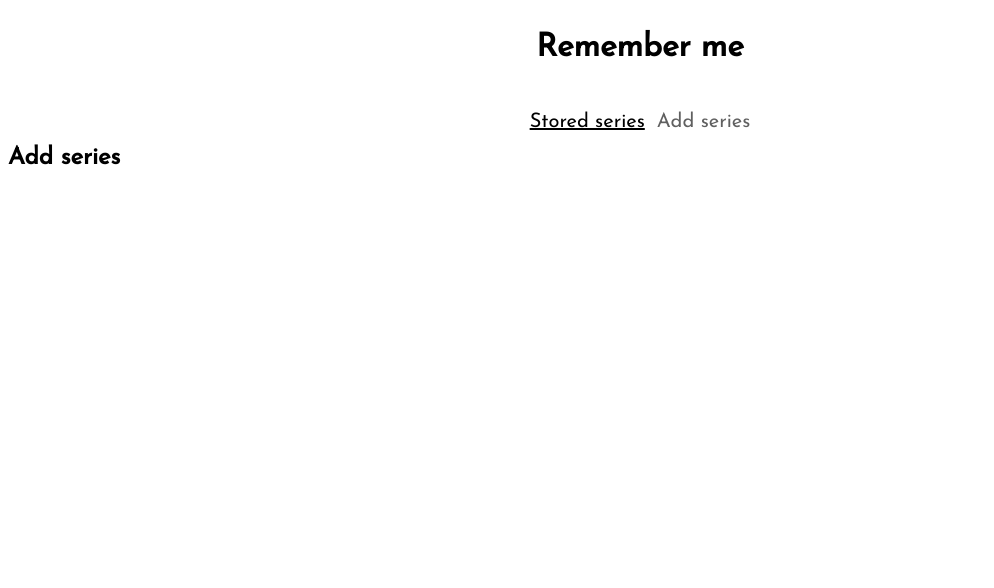
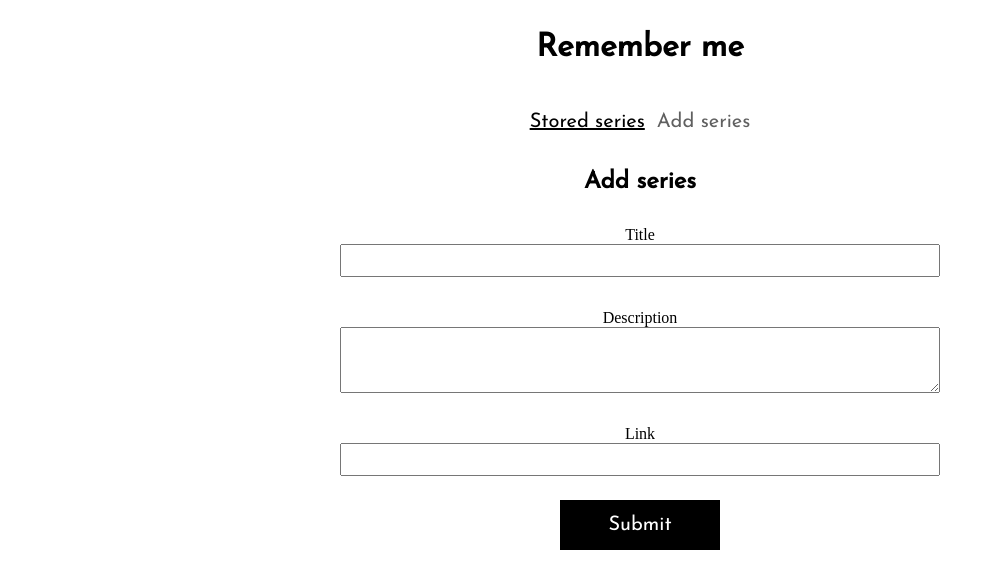
Before and after one commit to AndrewPalchykovsky/watchlist, a Vue app: page / in a window 1280 px wide. Both pictures are taken after a click on the button "Add series". Shown: the top 588 px of the page, without its empty margins (0-994 px from the left). Built offline with nearby package versions, Linux system fonts and the light colour scheme.

Commit message:
Fetching user input

```diff
--- a/src/components/UI/BaseButton.vue
+++ b/src/components/UI/BaseButton.vue
@@ -1,5 +1,5 @@
 <template>
-  <button :type='type' :class='mode'>
+  <button :class='mode'>
     <slot></slot>
   </button>
 </template>
@@ -7,7 +7,7 @@
 <script>
 export default {
   name: 'BaseButton',
-  props: ['type', 'mode']
+  props: ['mode']
 };
 </script>
 
@@ -20,7 +20,6 @@ button {
   border: none;
   transition: 0.3s background ease;
   color: white;
-  margin-top: auto;
   background: black;
 }
 
@@ -53,4 +52,8 @@ button:hover {
   opacity: 1;
 }
 
+.btn--big{
+  padding: 0 3rem;
+}
+
 </style>
--- /dev/null
+++ b/src/components/UI/BaseLink.vue
@@ -0,0 +1,30 @@
+<template>
+  <a href='' :class='mode'>
+    <slot></slot>
+  </a>
+</template>
+
+<script>
+export default {
+  name: 'BaseLink',
+  props: ['mode']
+};
+</script>
+
+<style scoped>
+
+.link{
+  font-family: 'Josefin Sans', sans-serif;
+  font-size: 1.25rem;
+  line-height: 50px;
+  height: 50px;
+  border: none;
+  transition: 0.3s background ease;
+  color: white;
+  margin-top: auto;
+  background: cornflowerblue;
+  text-align: center;
+  text-decoration: none;
+}
+
+</style>
--- a/src/components/series/AddSeries.vue
+++ b/src/components/series/AddSeries.vue
@@ -1,13 +1,75 @@
 <template>
-  <h2>Add series</h2>
+  <div class='text-center mt-6'>
+    <h2>Add series</h2>
+    <form>
+      <div class='form-control'>
+        <label for='title'>Title</label>
+        <input type='text'
+               name='title'
+               id='title'
+               ref='titleInput'>
+      </div>
+      <div class='form-control'>
+        <label for='description'>Description</label>
+        <textarea name='description'
+                  id='description'
+                  cols='30'
+                  rows='4'
+                  ref='descInput'></textarea>
+      </div>
+      <div class='form-control'>
+        <label for='link'>Link</label>
+        <input type='text'
+               name='link'
+               id='link'
+               ref='linkInput'>
+      </div>
+      <div class='mt-6'>
+        <base-button type='submit'
+                     mode='btn--big'
+                     @click.prevent='submitForm'>Submit</base-button>
+      </div>
+    </form>
+  </div>
 </template>
 
 <script>
 export default {
-  name: 'AddSeries'
+  name: 'AddSeries',
+  inject: ['addSeries'],
+  methods: {
+    submitForm(){
+      const enteredTitle = this.$refs.titleInput.value;
+      const enteredDesc = this.$refs.descInput.value;
+      const enteredLink = this.$refs.linkInput.value;
+      this.addSeries(enteredTitle, enteredDesc, enteredLink);
+    }
+  }
 };
 </script>
 
 <style scoped>
+form{
+  max-width: 600px;
+  margin: 2rem auto;
+}
+
+.form-control{
+  margin-top: 2rem;
+  display: flex;
+  flex-direction: column;
+}
+
+.form-control input{
+  padding: 7px 5px;
+}
+
+.mt-6{
+  margin-top: 1.5rem;
+}
+
+.text-center{
+  text-align: center;
+}
 
 </style>
--- a/src/components/series/SeriesTabs.vue
+++ b/src/components/series/SeriesTabs.vue
@@ -3,7 +3,9 @@
     <base-button :mode='storedSeriesMode' @click="setSelectedTab('stored-series')">Stored series</base-button>
     <base-button :mode='addSeriesMode' @click="setSelectedTab('add-series')">Add series</base-button>
   </div>
-  <component :is='selectedTab'></component>
+  <keep-alive>
+    <component :is='selectedTab'></component>
+  </keep-alive>
 </template>
 
 <script>
@@ -37,12 +39,23 @@ export default {
   },
   provide() {
     return {
-      source: this.allSeries
+      source: this.allSeries,
+      addSeries: this.addSeries
     }
   },
   methods: {
     setSelectedTab(tab) {
-      this.selectedTab = tab
+      this.selectedTab = tab;
+    },
+    addSeries(title, description, url) {
+      const newSeries = {
+        id: new Date().toISOString(),
+        title: title,
+        description: description,
+        link: url
+      }
+      this.allSeries.unshift(newSeries);
+      this.selectedTab = 'stored-series';
     }
   },
   computed: {
--- a/src/components/series/TheSeries.vue
+++ b/src/components/series/TheSeries.vue
@@ -4,7 +4,9 @@
       <h1>{{ title }}</h1>
     </header>
     <p>{{ description }}</p>
-    <a :href='link'></a>
+    <base-link :href='link' mode='link'>
+      Link
+    </base-link>
     <base-button mode='warning'>Delete</base-button>
   </base-card>
 </template>
--- a/src/main.js
+++ b/src/main.js
@@ -2,10 +2,12 @@ import { createApp } from 'vue';
 import App from './App';
 import BaseCard from '@/components/UI/BaseCard';
 import BaseButton from '@/components/UI/BaseButton';
+import BaseLink from '@/components/UI/BaseLink';
 
 const app = createApp(App);
 
 app.component('base-card', BaseCard)
 app.component('base-button', BaseButton)
+app.component('base-link', BaseLink)
 
 app.mount('#app');
```
